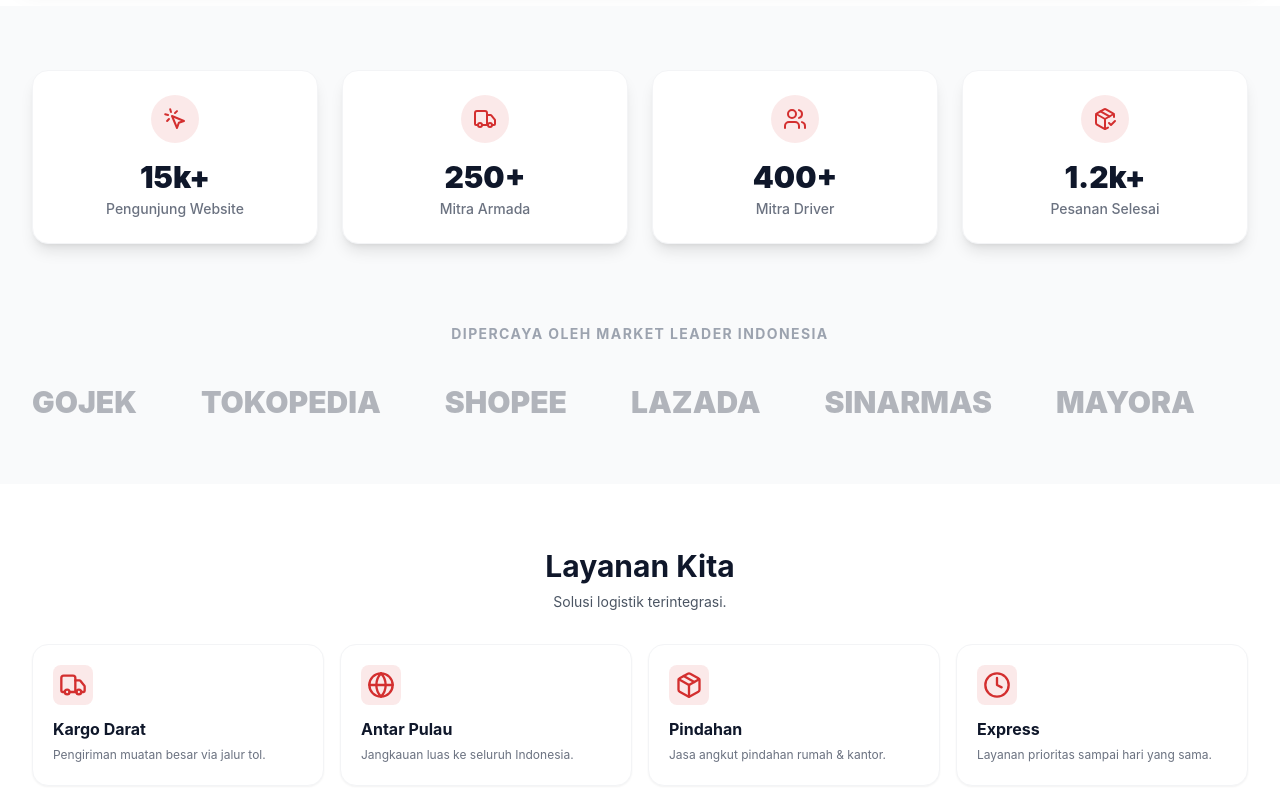
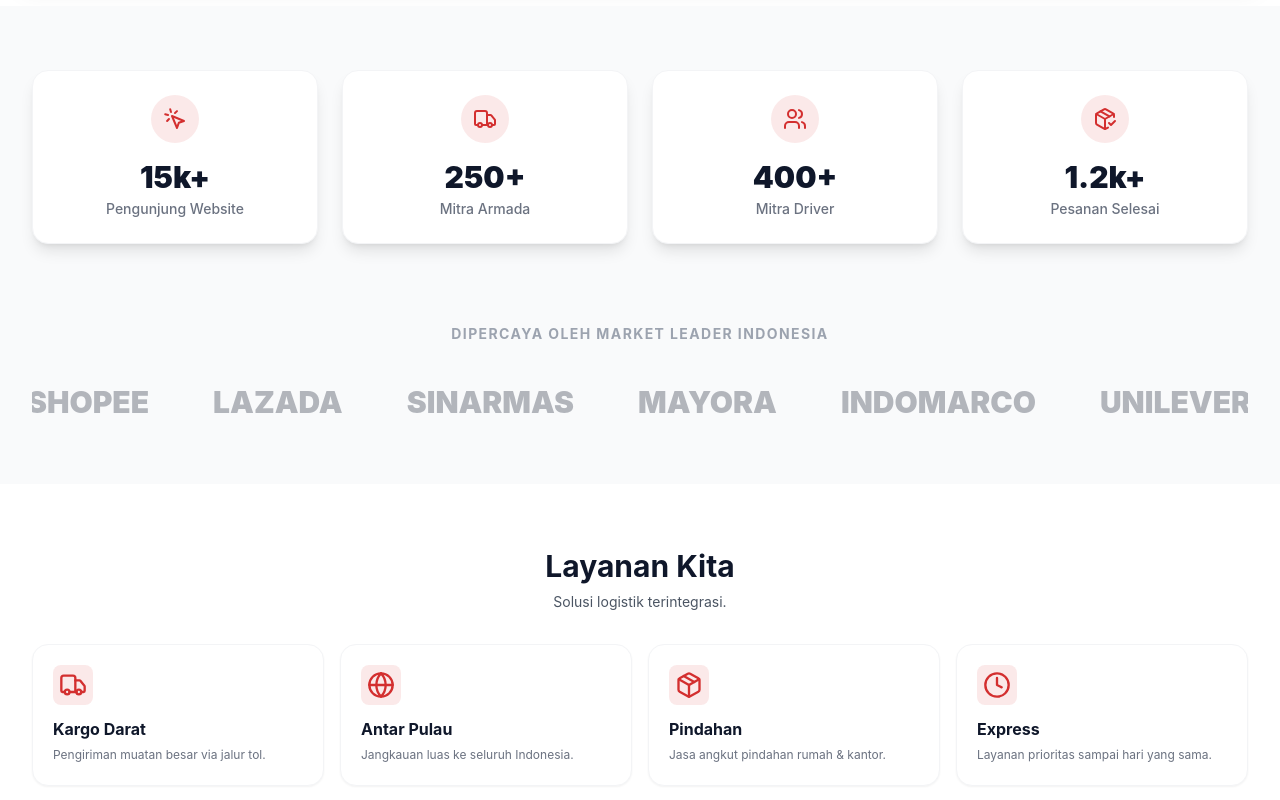
Before and after one commit to phiphodz/LogistikKita-3, a React (Vite) app: page / in a window 1280 px wide. Shown: the part 1882-2682 px from the top of the page. Built offline with nearby package versions, Linux system fonts and the light colour scheme; no server answers.

Commit message:
Add custom screen sizes and animations to Tailwind config

```diff
--- a/tailwind.config.js
+++ b/tailwind.config.js
@@ -1,5 +1,3 @@
-// tailwind.config.js
-
 /** @type {import('tailwindcss').Config} */
 export default {
   content: [
@@ -9,6 +7,14 @@
   darkMode: 'class',
   theme: {
     extend: {
+      screens: {
+        'xs': '375px',    // Extra small phones
+        'sm': '640px',
+        'md': '768px',
+        'lg': '1024px',
+        'xl': '1280px',
+        '2xl': '1536px',
+      },
       colors: {
         // === TEMA UTAMA (Primary Merah Tetap) ===
         primary: {
@@ -18,19 +24,16 @@
           'dark-hover': '#EF4444',
         },
 
-        // === BACKGROUND & SURFACE (PALET BARU YANG ELEGAN) ===
+        // === BACKGROUND & SURFACE ===
         background: {
           light: '#FFFFFF',
-          // Menggunakan warna Biru Dongker Gelap dari palet untuk background utama dark mode
           dark: '#212E3B',
         },
         surface: {
           light: '#EEF2F6',
-          // Warna base untuk card/surface di dark mode
           dark: '#212E3B',
         },
         // WARNA KHUSUS UNTUK EFEK GLASSMORPHISM DARK MODE
-        // Ini adalah warna #212E3B dengan transparansi 70%
         glass: {
           dark: 'rgba(33, 46, 59, 0.7)',
         },
@@ -38,17 +41,14 @@
         // === BORDER ===
         border: {
           light: '#D1D5DB',
-          // Menggunakan warna Abu-abu Tua dari palet untuk border yang subtle
           dark: '#535C66',
         },
 
         // === TEXT ===
         text: {
           main: '#1F2937',
-          // Menggunakan warna Abu-abu Terang/Putih Gading dari palet agar teks jelas
           'main-dark': '#E8EAE9',
           muted: '#6B7280',
-          // Menggunakan warna Abu-abu Sedang untuk teks sekunder
           'muted-dark': '#B2B6B9',
         },
 
@@ -65,13 +65,56 @@
         }
       },
       fontFamily: {
-        sans: ['Inter', 'sans-serif'],
+        sans: ['Inter', 'system-ui', '-apple-system', 'sans-serif'],
       },
-      // Menambahkan definisi backdrop blur untuk efek glass
       backdropBlur: {
         xs: '2px',
       },
+      animation: {
+        'spin-slow': 'spin 3s linear infinite',
+        'pulse-glow-red': 'pulse 2s ease-in-out infinite',
+        'fade-in': 'fadeIn 0.6s ease-out forwards',
+        'scroll': 'scroll 20s linear infinite',
+        'scroll-reverse': 'scroll-reverse 20s linear infinite',
+        'image-pulse': 'image-pulse 6s ease-in-out infinite',
+      },
+      keyframes: {
+        fadeIn: {
+          from: { opacity: '0', transform: 'translateY(10px)' },
+          to: { opacity: '1', transform: 'translateY(0)' },
+        },
+        scroll: {
+          '0%': { transform: 'translateX(0)' },
+          '100%': { transform: 'translateX(-50%)' },
+        },
+        scrollReverse: {
+          '0%': { transform: 'translateX(-50%)' },
+          '100%': { transform: 'translateX(0)' },
+        },
+        imagePulse: {
+          '0%, 100%': { transform: 'scale(1.0)', opacity: '0.95' },
+          '50%': { transform: 'scale(1.02)', opacity: '1.0' },
+        },
+        'border-spin-glow': {
+          '0%': { transform: 'rotate(0deg)' },
+          '100%': { transform: 'rotate(360deg)' },
+        },
+        'pulse-glow-red': {
+          '0%, 100%': {
+            boxShadow: '0 0 20px rgba(211, 47, 47, 0.3)',
+            transform: 'scale(1)'
+          },
+          '50%': {
+            boxShadow: '0 0 50px rgba(211, 47, 47, 0.6)',
+            transform: 'scale(1.05)'
+          },
+        }
+      },
+      boxShadow: {
+        'glass': '0 8px 32px rgba(0, 0, 0, 0.1)',
+        'glass-dark': '0 8px 32px rgba(0, 0, 0, 0.3)',
+      }
     },
   },
   plugins: [],
-}
+          }
```
